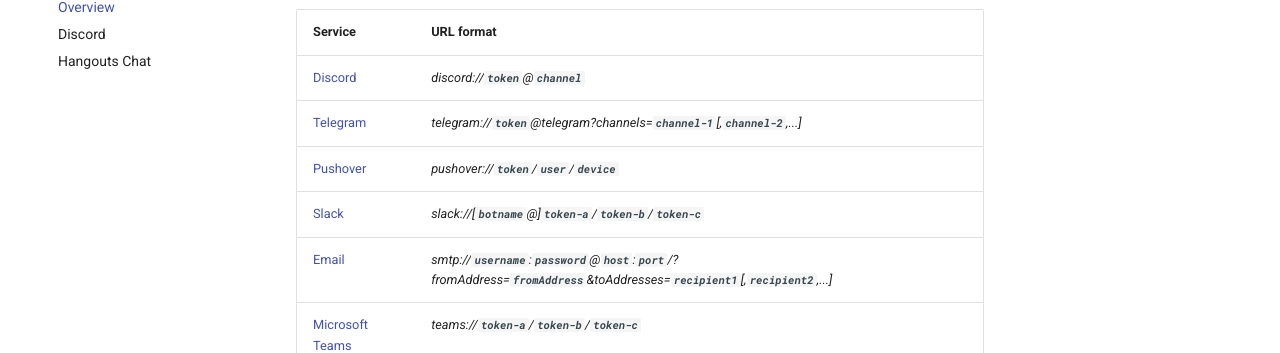
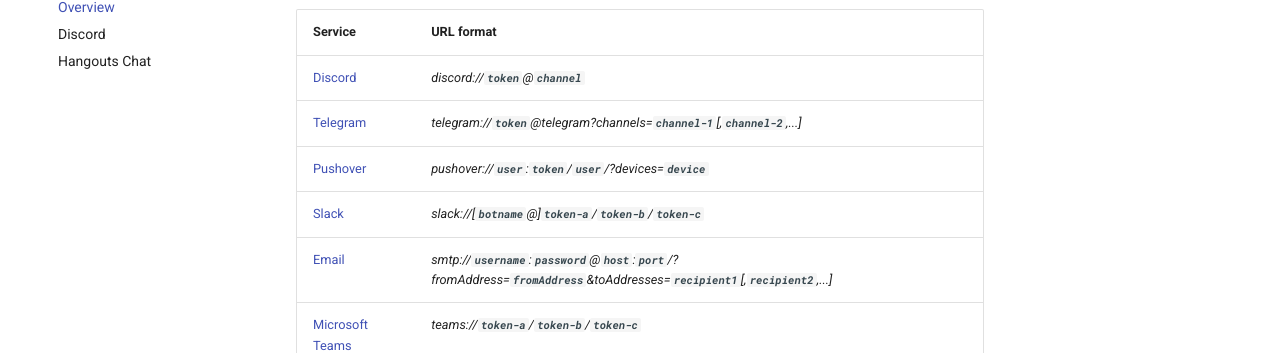
Before and after one commit to containrrr/shoutrrr, an MkDocs documentation site: the page built from docs/services/overview.md, in a window 1280 px wide. Shown: the part 212-565 px from the top of the page. Built offline with MkDocs 1.6.1 and Material for MkDocs 9.7.7, drawn with Linux system fonts in a browser that asks for light colours; comment, search, counter and statistics services are not loaded.

Commit message:
docs: update pushover URL format

```diff
--- a/docs/services/overview.md
+++ b/docs/services/overview.md
@@ -6,7 +6,7 @@
 | -------------------------------------------- | ------------ |
 | [Discord](/shoutrrr/services/discord)                 | *discord://__`token`__@__`channel`__* |
 | [Telegram](/shoutrrr/services/not-documented)         | *telegram://__`token`__@telegram?channels=__`channel-1`__[,__`channel-2`__,...]* |
-| [Pushover](/shoutrrr/services/not-documented)         | *pushover://__`token`__/__`user`__/__`device`__* |
+| [Pushover](/shoutrrr/services/not-documented)         | *pushover://__`user`__:__`token`__/__`user`__/?devices=__`device`__* |
 | [Slack](/shoutrrr/services/not-documented)            | *slack://[__`botname`__@]__`token-a`__/__`token-b`__/__`token-c`__* |
 | [Email](/shoutrrr/services/not-documented)            | *smtp://__`username`__:__`password`__@__`host`__:__`port`__/?fromAddress=__`fromAddress`__&toAddresses=__`recipient1`__[,__`recipient2`__,...]* |
 | [Microsoft Teams](/shoutrrr/services/not-documented)  | *teams://__`token-a`__/__`token-b`__/__`token-c`__* |
```
